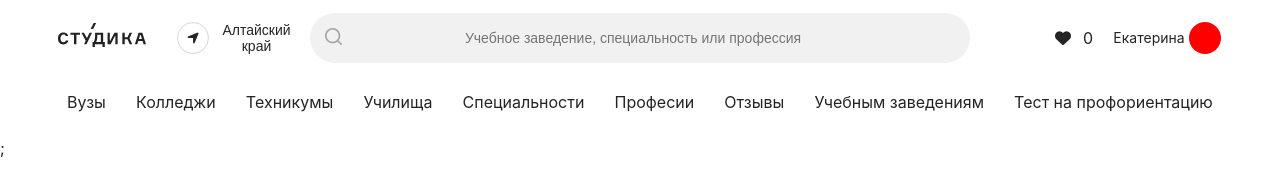
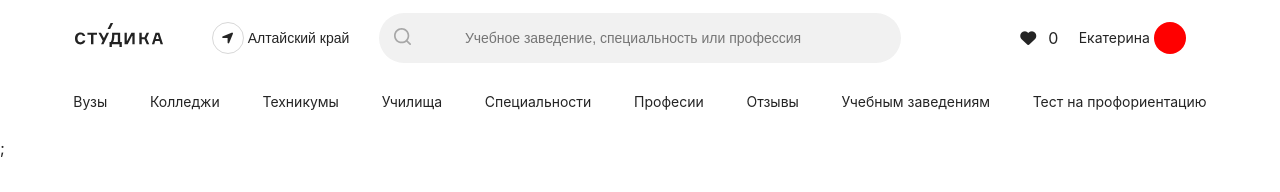
Before and after one commit to buba1301/stidika-test-task, a website built with Vite: page index.html in a window 1280 px wide. Built offline with nearby package versions, Linux system fonts and the light colour scheme.

Commit message:
Fix problem with text wrap

```diff
--- a/style.scss
+++ b/style.scss
@@ -54,6 +54,7 @@ a {
   text-align: center;
   display: grid;
   grid-template-rows: 136px 1fr;
+  background-color: #fff;
 }
 
 .header {
@@ -62,14 +63,14 @@ a {
   display: flex;
   flex-direction: column;
   justify-content: space-between;
-  background-color: #fff;
 }
 
 .info_wrap {
   width: 100%;
   height: 60%;
   display: grid;
-  grid-template-columns: repeat(2, 1fr) 660px repeat(2, 1fr);
+  grid-template-columns: repeat(2, 1fr) 3fr repeat(2, 1fr);
+  ;
   align-items: center;
 
   .logo {
@@ -107,6 +108,7 @@ a {
       width: 100%;
       font-size: 14px;
       justify-self: start;
+      padding-right: 20px;
     }
   }
 }
@@ -184,6 +186,7 @@ a {
   display: flex;
   align-items: center;
   justify-content: center;
+  overflow: hidden;
 
   ul {
     width: 100%;
@@ -191,9 +194,13 @@ a {
     justify-content: space-around;
     padding: 0 20px;
 
+
     li {
       cursor: pointer;
       padding: 2px 10px;
+      white-space: nowrap;
+      font-size: 14px;
+      line-height: 22px;
     }
 
     li:hover {
```
